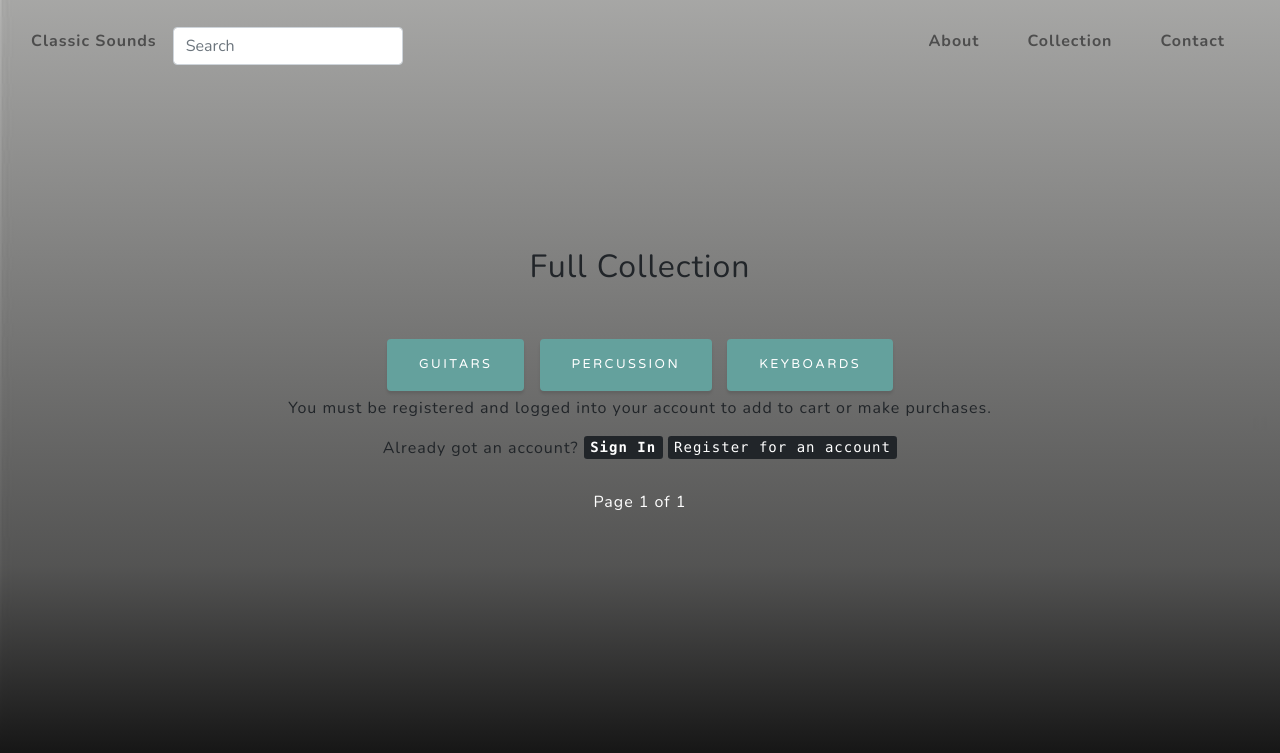
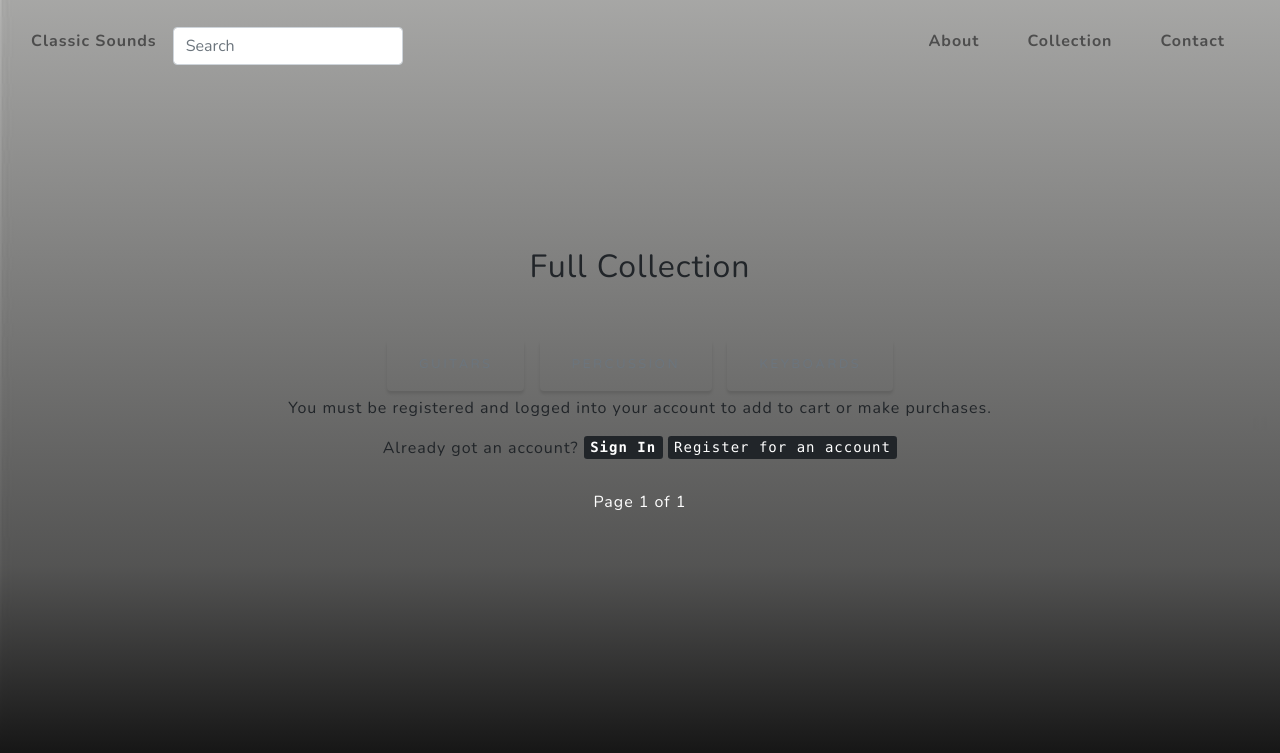
Before and after one commit to Mofarrell1967/classic-sounds-music, a Django app: page /products/ in a window 1280 px wide. Shown: the top 753 px of the page. Run offline with Django 3.2, Linux system fonts and the light colour scheme; data that the repository does not hold is empty; some libraries are stand-ins or nearby versions.

Commit message:
Added new button styles to product pages

```diff
--- a/products/templates/products.html
+++ b/products/templates/products.html
@@ -6,17 +6,17 @@
 
     <a
       href="{% url 'guitars' %}"
-      class="btn btn-primary js-scroll-trigger home_buttons"
+      class="btn btn-outline-secondary js-scroll-trigger home_buttons"
       >Guitars</a
     >
     <a
       href="{% url 'percussion' %}"
-      class="btn btn-primary js-scroll-trigger home_buttons"
+      class="btn btn-outline-secondary js-scroll-trigger home_buttons"
       >Percussion</a
     >
     <a
       href="{% url 'keyboards' %}"
-      class="btn btn-primary js-scroll-trigger home_buttons"
+      class="btn btn-outline-secondary js-scroll-trigger home_buttons"
       >Keyboards</a
     >
 
@@ -24,7 +24,7 @@
 
     <a
       href="{% url 'profile' %}"
-      class="btn btn-primary js-scroll-trigger home_buttons"
+      class="btn btn-outline-secondary js-scroll-trigger home_buttons"
       >Account</a
     >
 
```
Also changed, not shown: products/templates/guitars.html (+4 -4 lines), products/templates/keyboards.html (+4 -4 lines), products/templates/percussion.html (+4 -4 lines).
